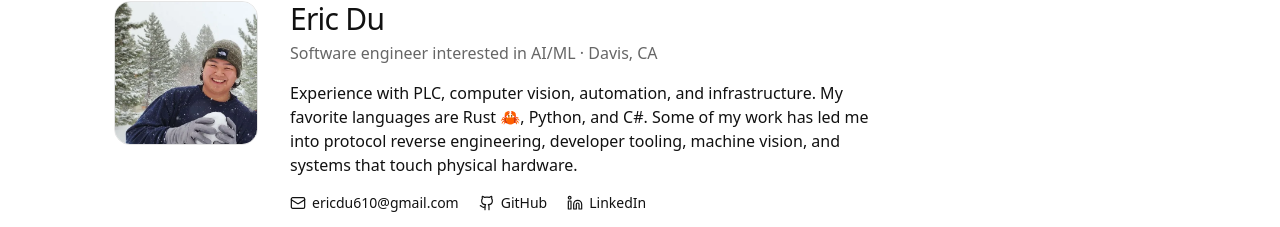
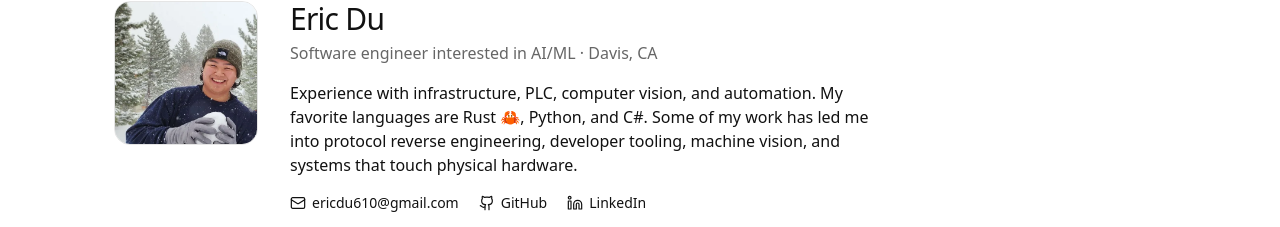
Before and after one commit to EricDooo/ericdoo-portfolio, a React (Vite) app: page / in a window 1280 px wide. Shown: the part 125-352 px from the top of the page. Built offline with nearby package versions, Linux system fonts and the light colour scheme.

Commit message:
Put infrastructure first in bio interest list

```diff
--- a/src/data/site.ts
+++ b/src/data/site.ts
@@ -1,7 +1,7 @@
 export const site = {
   name: 'Eric Du',
   tagline: 'Software engineer interested in AI/ML',
-  bio: 'Experience with PLC, computer vision, automation, and infrastructure. My favorite languages are Rust \u{1F980}, Python, and C#. Some of my work has led me into protocol reverse engineering, developer tooling, machine vision, and systems that touch physical hardware.',
+  bio: 'Experience with infrastructure, PLC, computer vision, and automation. My favorite languages are Rust \u{1F980}, Python, and C#. Some of my work has led me into protocol reverse engineering, developer tooling, machine vision, and systems that touch physical hardware.',
   location: 'Davis, CA',
   email: 'ericdu610@gmail.com',
   website: 'ericdoo.com',
```
